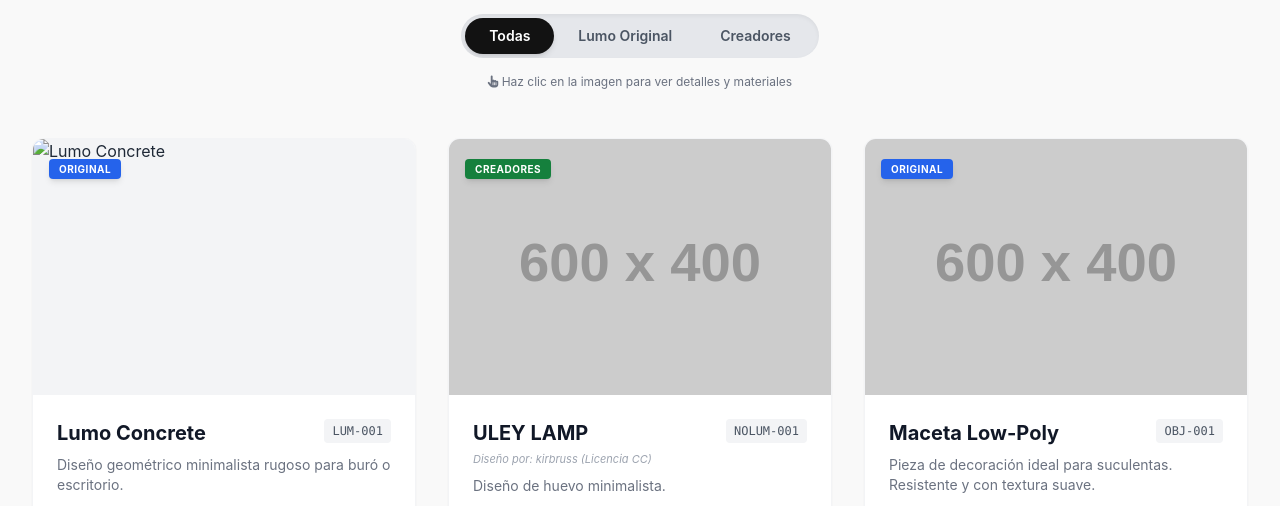
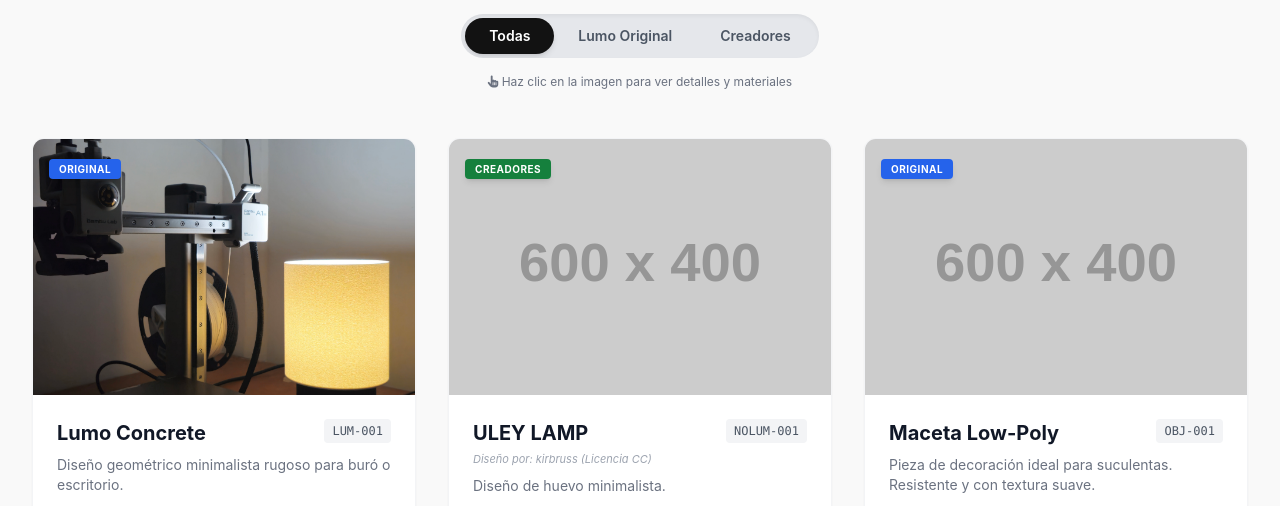
Before and after one commit to asxyDev/LUMO_CATALOG, a plain HTML site: page index.html in a window 1280 px wide. Shown: the part 820-1326 px from the top of the page. Drawn offline with nearby package versions, Linux system fonts and the light colour scheme; placeholder pictures from the web are drawn by us.

Commit message:
Update index.html

```diff
--- a/index.html
+++ b/index.html
@@ -175,7 +175,7 @@
                 <!-- Contenedor de Imagen con Evento OnClick y Data Attributes para el Modal -->
                 <div class="relative h-64 overflow-hidden bg-gray-100 flex justify-center items-center cursor-pointer group-hover:bg-gray-200 transition-colors"
                      onclick="openModal(this)"
-                     data-img="Lumo_concrete.jpg"
+                     data-img="Lumo_concrete.jpeg"
                      data-title="Lumo Concrete"
                      data-id="LUM-001"
                      data-desc="Diseño geométrico minimalista con rugosidad. Se adapta a cualquier buró o escritorio moderno. Su estructura proyecta una luz difusa ideal para lectura o ambientación."
@@ -185,7 +185,7 @@
                      data-colors="Negro Solido / Blanco Matte."
                      data-link="https://wa.me/529371085174?text=Hola%2C%20quiero%20comprar%20el%20modelo%20ID%3A%20LUM-001%20%28L%C3%A1mpara%20Eclipse%29.%20%C2%BFPuedes%20cotizarme%3F">
 
-                    <img src="Lumo_concrete.jpg" alt="Lumo Concrete" class="w-full h-full object-cover group-hover:scale-105 transition-transform duration-500">
+                    <img src="Lumo_concrete.jpeg" alt="Lumo Concrete" class="w-full h-full object-cover group-hover:scale-105 transition-transform duration-500">
                     <div class="absolute inset-0 bg-black/0 group-hover:bg-black/20 transition-colors flex flex-col justify-center items-center backdrop-blur-[1px] opacity-0 group-hover:opacity-100">
                         <div class="bg-white/90 text-matte-dark px-4 py-2 rounded-full font-bold shadow-lg flex items-center transform translate-y-4 group-hover:translate-y-0 transition-transform duration-300">
                             <i class="fas fa-plus-circle mr-2 text-accent-amber"></i> Ver Detalles
```
